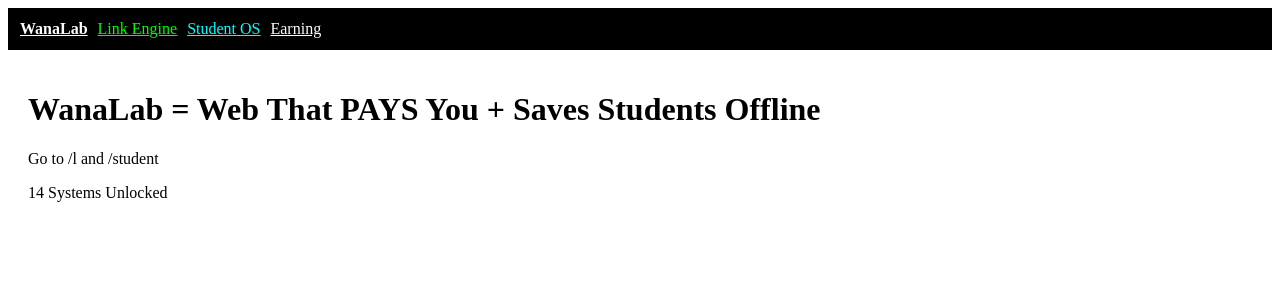
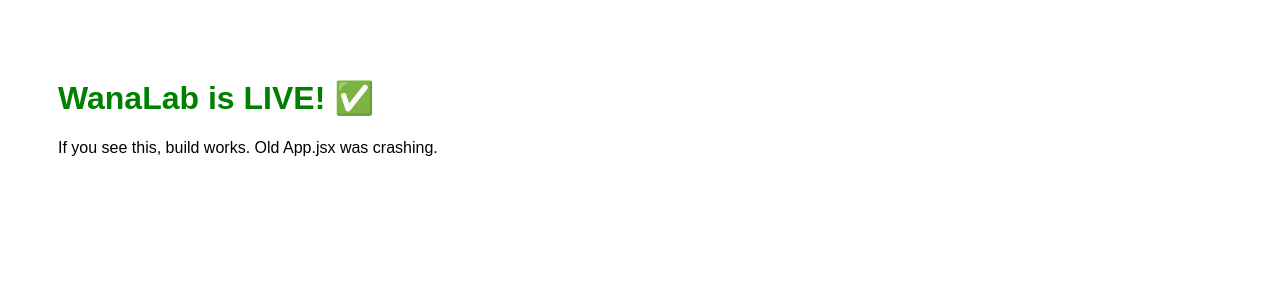
Before and after one commit to Nasir684/WanaLab-Web, a React (Vite) app: page / in a window 1280 px wide. Shown: the top 300 px of the page. Built offline with nearby package versions, Linux system fonts and the light colour scheme.

Commit message:
Update App.jsx

```diff
--- a/src/App.jsx
+++ b/src/App.jsx
@@ -1,30 +1,8 @@
-import { BrowserRouter, Routes, Route, Link } from 'react-router-dom'
-import LinkEngine from './systems/LinkEngine'
-import StudentOS from './systems/StudentOS'
-import EarningHub from './systems/EarningHub'
-import DiscoverySEO from './systems/DiscoverySEO'
-import SportsSuper from './systems/SportsSuper'
-import LiveDataHub from './systems/LiveDataHub'
-
-export default function App(){
+export default function App() {
   return (
-    <BrowserRouter>
-      <nav style={{display:'flex',gap:'10px',padding:'12px',background:'black',color:'white'}}>
-        <Link to="/" style={{color:'white',fontWeight:'bold'}}>WanaLab</Link>
-        <Link to="/l" style={{color:'#0f0'}}>Link Engine</Link>
-        <Link to="/student" style={{color:'#0ff'}}>Student OS</Link>
-        <Link to="/earning" style={{color:'white'}}>Earning</Link>
-      </nav>
-      <Routes>
-        <Route path="/" element={<div style={{padding:20}}><h1>WanaLab = Web That PAYS You + Saves Students Offline</h1><p>Go to /l and /student</p><p>14 Systems Unlocked</p></div>} />
-        <Route path="/l/*" element={<LinkEngine />} />
-        <Route path="/l/:id" element={<LinkEngine />} />
-        <Route path="/student/*" element={<StudentOS />} />
-        <Route path="/earning" element={<EarningHub />} />
-        <Route path="/discovery" element={<DiscoverySEO />} />
-        <Route path="/sports" element={<SportsSuper />} />
-        <Route path="/live" element={<LiveDataHub />} />
-      </Routes>
-    </BrowserRouter>
+    <div style={{padding: '50px', fontFamily: 'sans-serif'}}>
+      <h1 style={{color: 'green'}}>WanaLab is LIVE! ✅</h1>
+      <p>If you see this, build works. Old App.jsx was crashing.</p>
+    </div>
   )
 }
```
